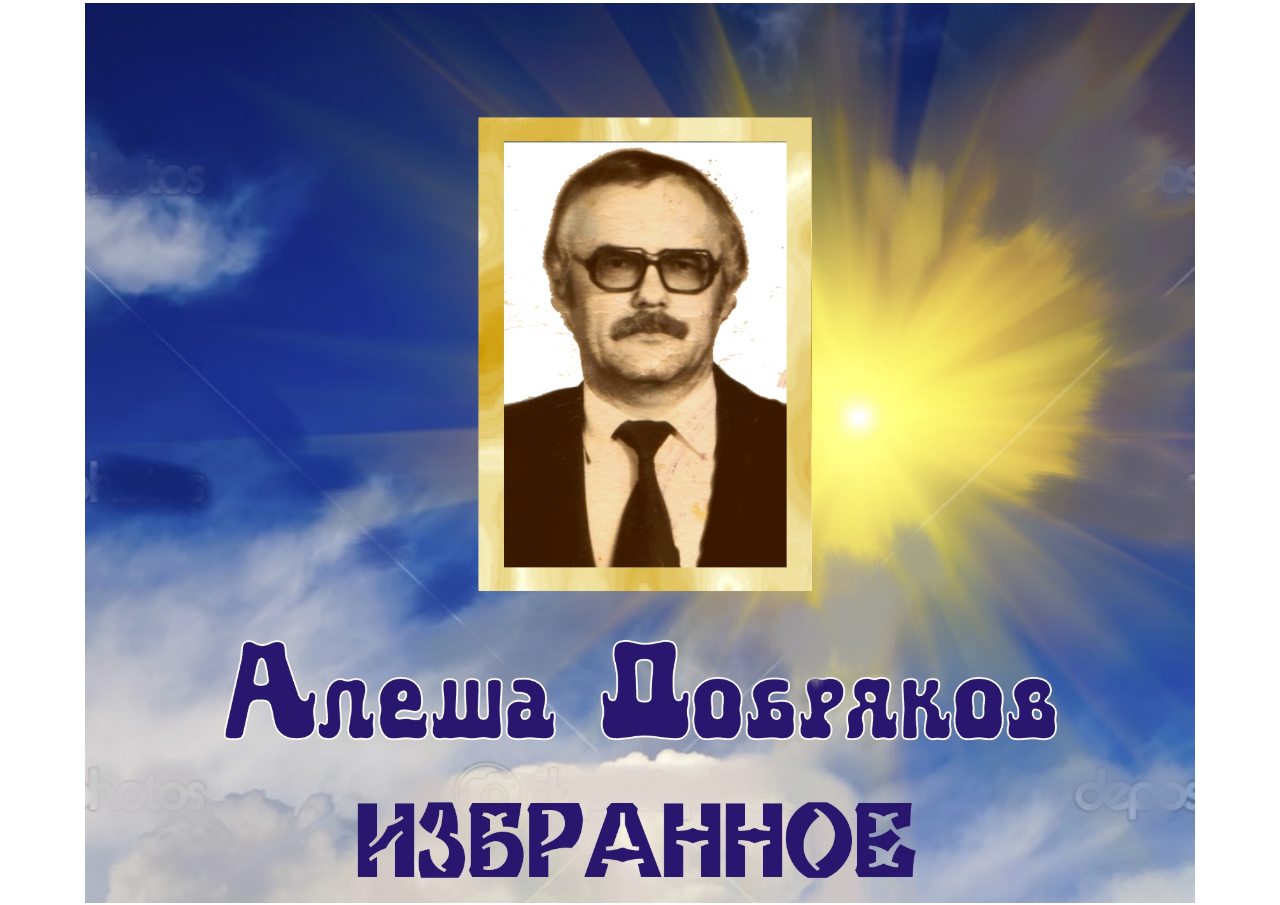
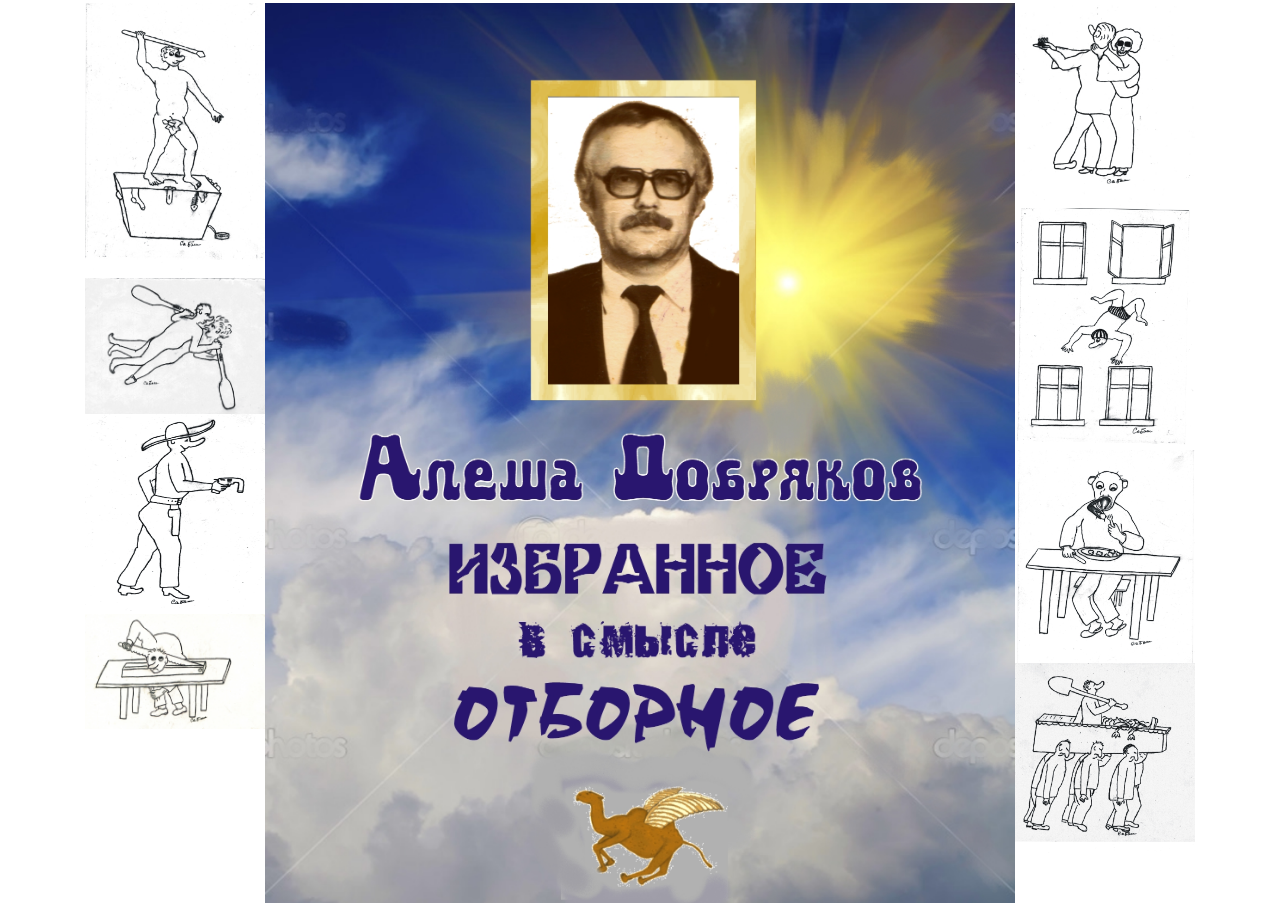
Before and after one commit to IrbisKronos/alesha-dobryakov, a plain HTML site: page index.html in a window 1280 px wide. Shown: the part 377-1282 px from the top of the page. Drawn offline with Linux system fonts and the light colour scheme; the site is published under a folder, as on GitHub Pages, so addresses that start at the root find nothing.

Commit message:
side fix

```diff
--- a/index.html
+++ b/index.html
@@ -26,10 +26,10 @@
 		<main class="main container-bg">
 			<section class="container hero">
 				<div class="hero__images-side">
-					<img src="/img/1.jpg" alt="" />
-					<img src="/img/2.jpg" alt="" />
-					<img src="/img/3.jpg" class="cowboy" alt="" />
-					<img src="/img/4.jpg" alt="" />
+					<img src="./img/1.jpg" alt="" />
+					<img src="./img/2.jpg" alt="" />
+					<img src="./img/3.jpg" class="cowboy" alt="" />
+					<img src="./img/4.jpg" alt="" />
 				</div>
 				<div class="hero__content">
 					<a href="#" class="hero__content-baner"></a>
@@ -45,10 +45,10 @@
 					</p>
 				</div>
 				<div class="hero__images-side">
-					<img src="/img/5.jpg" alt="" />
-					<img src="/img/6.jpg" alt="" />
-					<img src="/img/7.jpg" alt="" />
-					<img src="/img/8.jpg" alt="" />
+					<img src="./img/5.jpg" alt="" />
+					<img src="./img/6.jpg" alt="" />
+					<img src="./img/7.jpg" alt="" />
+					<img src="./img/8.jpg" alt="" />
 				</div>
 			</section>
 			<section class="container products"></section>
```
